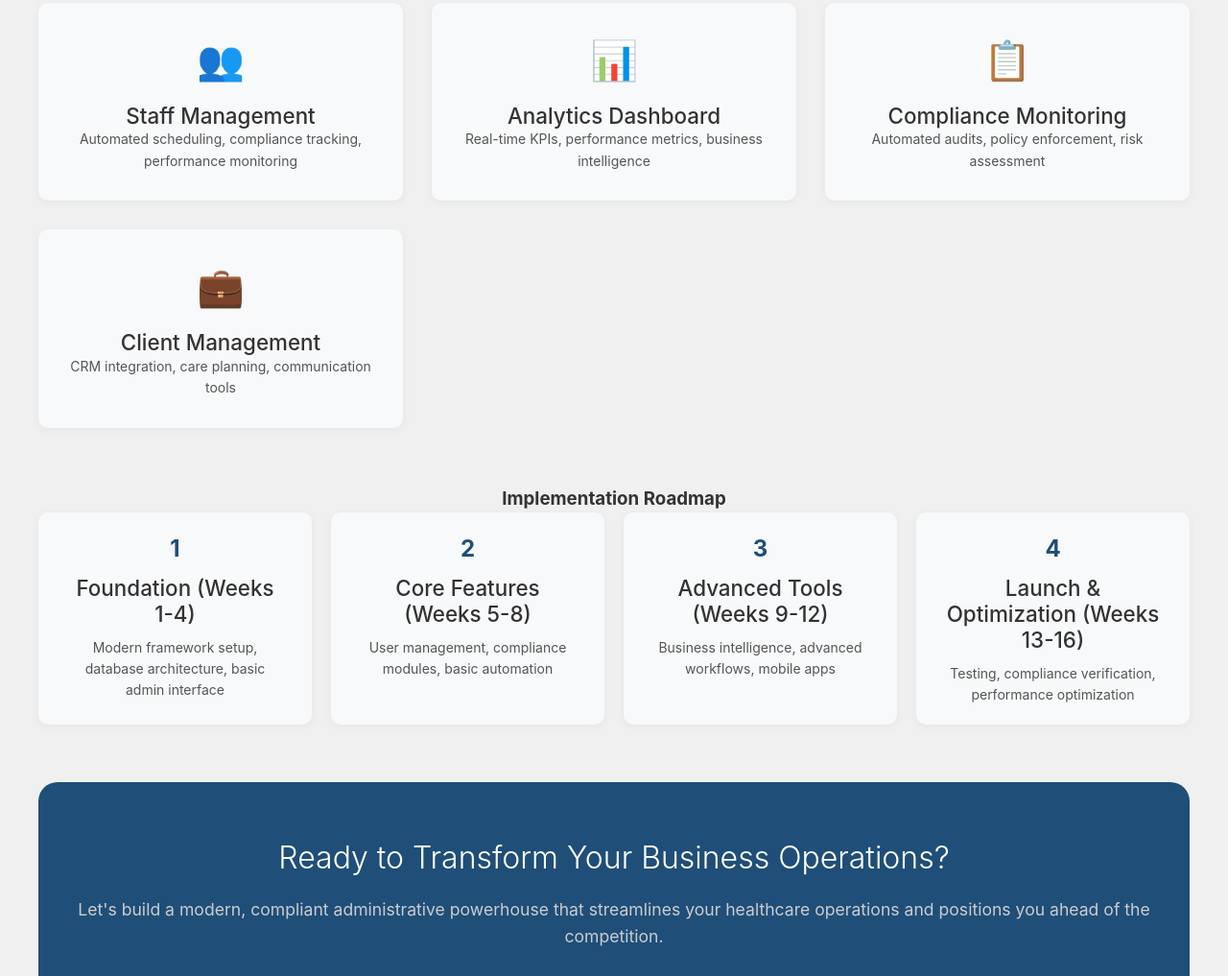
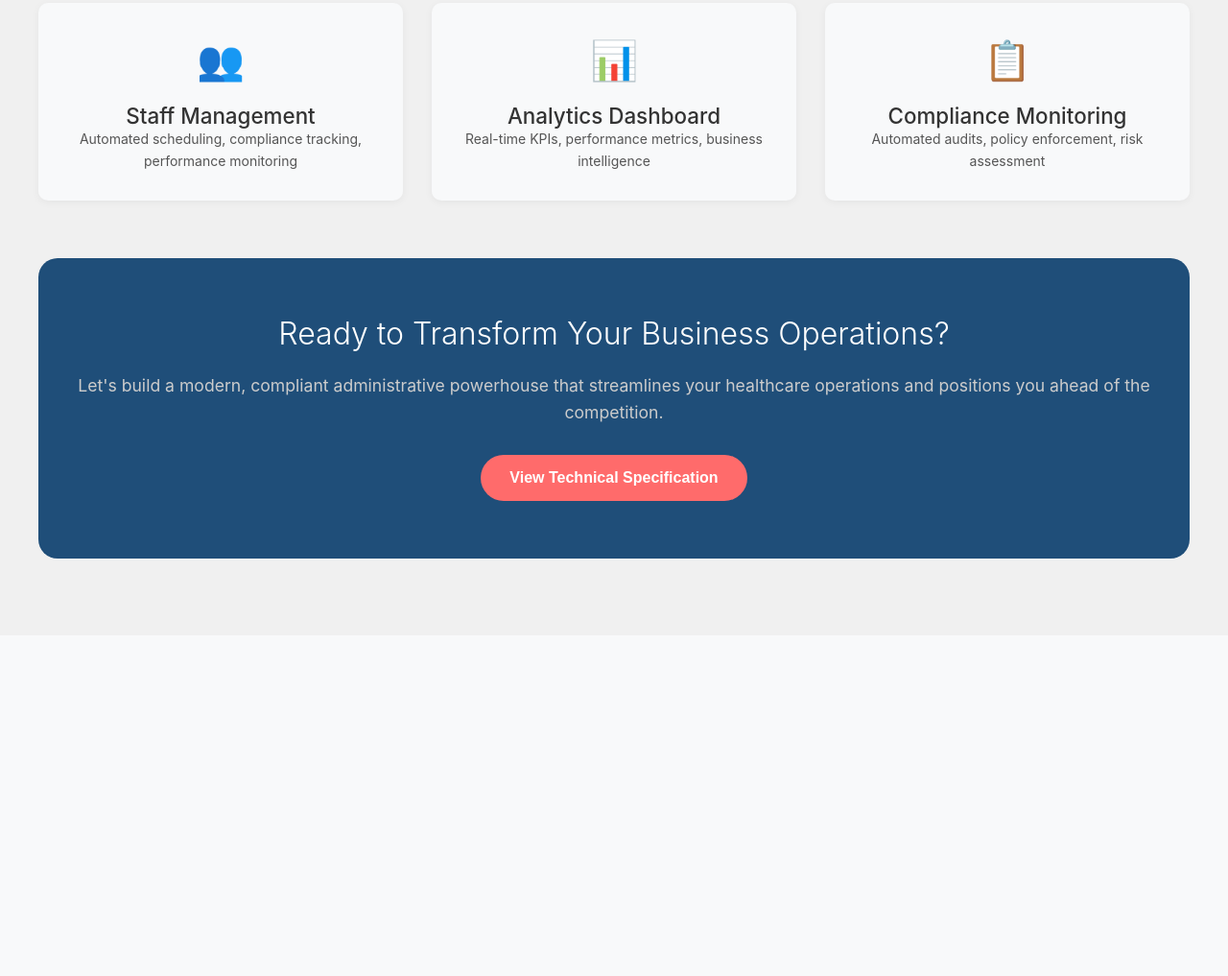
Before and after one commit to vladmirpk/anstey_demo, a plain HTML site: page index.html in a window 1280 px wide. Shown: the part 4878-5895 px from the top of the page at 96% size. After the commit the page ends 5540 px from the top, so only its background shows below. Drawn offline with Linux system fonts and the light colour scheme.

Commit message:
fourth commit

```diff
--- a/index.html
+++ b/index.html
@@ -935,46 +935,6 @@
             line-height: 1.6;
         }
 
-        .implementation-timeline {
-            margin-bottom: 60px;
-        }
-
-        .timeline {
-            display: flex;
-            justify-content: space-around;
-            gap: 20px;
-        }
-
-        .timeline-phase {
-            background: #f8f9fa;
-            padding: 20px 30px;
-            border-radius: 10px;
-            box-shadow: 0 2px 8px rgba(0,0,0,0.05);
-            text-align: center;
-            flex: 1;
-        }
-
-        .phase-number {
-            font-size: 24px;
-            font-weight: 700;
-            color: #1f4e79;
-            margin-bottom: 10px;
-        }
-
-        .phase-content h4 {
-            font-size: 1.4rem;
-            font-weight: 500;
-            line-height: 1.2;
-            color: #333;
-            margin-bottom: 10px;
-        }
-
-        .phase-content p {
-            font-size: 14px;
-            color: #555;
-            line-height: 1.6;
-        }
-
         .admin-cta {
             background: #1f4e79;
             color: white;
@@ -1412,49 +1372,6 @@
                         <div class="tool-icon">📋</div>
                         <h4>Compliance Monitoring</h4>
                         <p>Automated audits, policy enforcement, risk assessment</p>
-                    </div>
-
-                    <div class="tool-item">
-                        <div class="tool-icon">💼</div>
-                        <h4>Client Management</h4>
-                        <p>CRM integration, care planning, communication tools</p>
-                    </div>
-                </div>
-            </div>
-
-            <div class="implementation-timeline">
-                <h3 class="timeline-title">Implementation Roadmap</h3>
-                <div class="timeline">
-                    <div class="timeline-phase">
-                        <div class="phase-number">1</div>
-                        <div class="phase-content">
-                            <h4>Foundation (Weeks 1-4)</h4>
-                            <p>Modern framework setup, database architecture, basic admin interface</p>
-                        </div>
-                    </div>
-
-                    <div class="timeline-phase">
-                        <div class="phase-number">2</div>
-                        <div class="phase-content">
-                            <h4>Core Features (Weeks 5-8)</h4>
-                            <p>User management, compliance modules, basic automation</p>
-                        </div>
-                    </div>
-
-                    <div class="timeline-phase">
-                        <div class="phase-number">3</div>
-                        <div class="phase-content">
-                            <h4>Advanced Tools (Weeks 9-12)</h4>
-                            <p>Business intelligence, advanced workflows, mobile apps</p>
-                        </div>
-                    </div>
-
-                    <div class="timeline-phase">
-                        <div class="phase-number">4</div>
-                        <div class="phase-content">
-                            <h4>Launch & Optimization (Weeks 13-16)</h4>
-                            <p>Testing, compliance verification, performance optimization</p>
-                        </div>
                     </div>
                 </div>
             </div>
@@ -1700,7 +1617,7 @@
             }
 
             // Add scroll-triggered animations for admin transformation elements
-            const adminElements = document.querySelectorAll('.transformation-card, .framework-item, .compliance-card, .tool-item, .timeline-phase');
+            const adminElements = document.querySelectorAll('.transformation-card, .framework-item, .compliance-card, .tool-item');
             if (adminElements.length > 0) {
                 const adminObserver = new IntersectionObserver((entries) => {
                     entries.forEach((entry, index) => {
```
